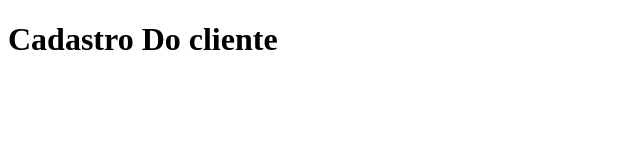
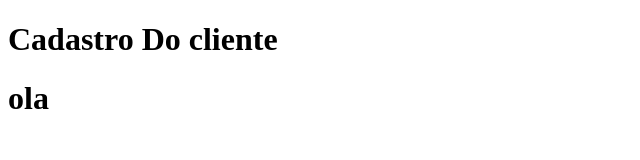
Before and after one commit to CarlosJoiia/test_git, a plain HTML site: page cadastro.html in a window 1280 px wide. Shown: the full height of the page, 0-640 px from the left. Drawn offline with Linux system fonts and the light colour scheme.

Commit message:
alterações no cadastro e no index

```diff
--- a/cadastro.html
+++ b/cadastro.html
@@ -7,5 +7,6 @@
   </head>
   <body>
     <h1>Cadastro Do cliente</h1>
+    <h1>ola</h1>
   </body>
 </html>
```
Also changed, not shown: index.html (+1 -0 lines).
